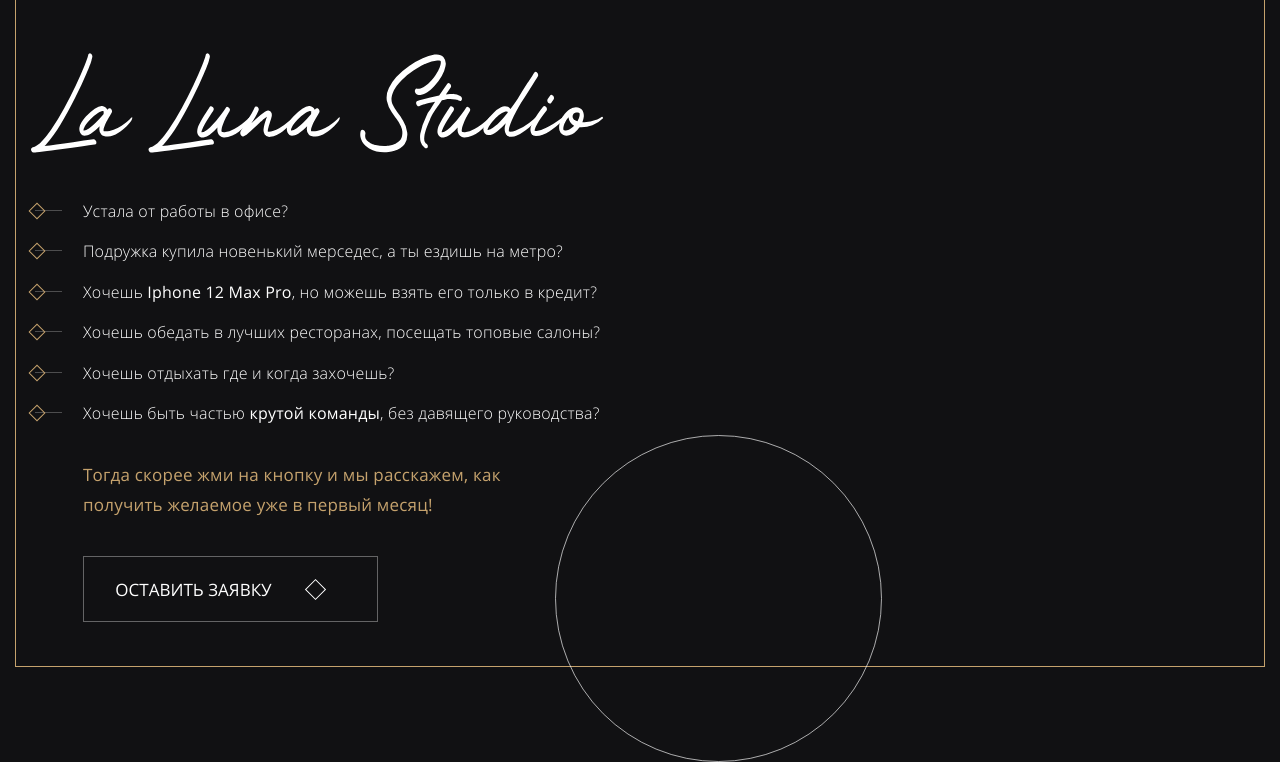
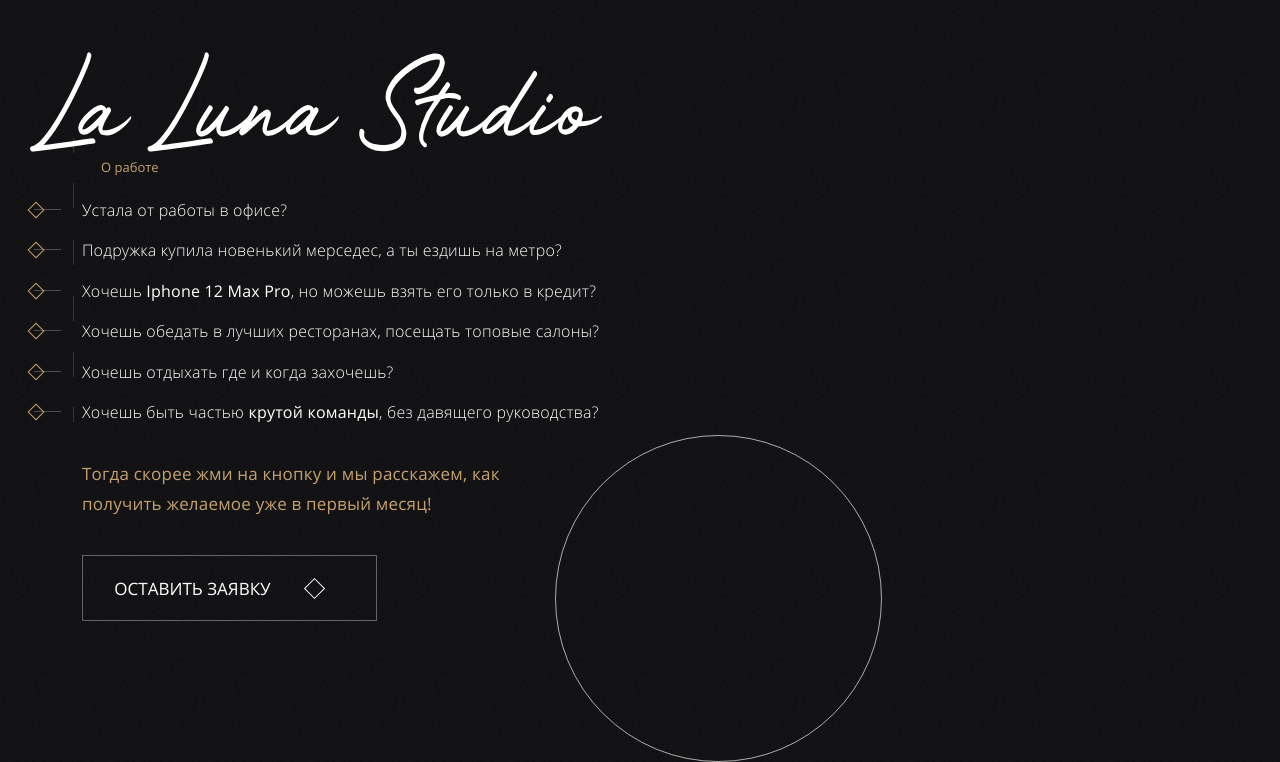
Before and after one commit to iserejatoje/laluna, a website: page index.html in a window 1280 px wide. Shown: the part 120-882 px from the top of the page. Drawn offline with Linux system fonts and the light colour scheme; files whose address does not match are found by name.

Commit message:
Фиксы

```diff
--- a/app/js/app.js
+++ /dev/null
@@ -1,6 +0,0 @@
-// new fullpage('#fullpage', {
-//     navigation: true,
-//     navigationPosition: 'left',
-//     navigationTooltips: ['Доходы', 'Доходы'],
-//     showActiveTooltip: true,
-// });
--- a/app/scss/_variables.scss
+++ b/app/scss/_variables.scss
@@ -1,3 +1,4 @@
 $dark: #111113;
+$nav-dark: #1d1d22;
 $brown: #c5a26d;
 $white: #fff;
--- a/app/scss/main.scss
+++ b/app/scss/main.scss
@@ -15,6 +15,7 @@
   src: local(''),
   url('../fonts/open-sans-v18-latin_cyrillic-300.woff2') format('woff2'),
   url('../fonts/open-sans-v18-latin_cyrillic-300.woff') format('woff');
+  font-display: swap;
 }
 
 @font-face {
@@ -24,6 +25,7 @@
   src: local(''),
   url('../fonts/open-sans-v18-latin_cyrillic-regular.woff2') format('woff2'),
   url('../fonts/open-sans-v18-latin_cyrillic-regular.woff') format('woff');
+  font-display: swap;
 }
 
 @font-face {
@@ -33,6 +35,7 @@
   src: local(''),
   url('../fonts/open-sans-v18-latin_cyrillic-600.woff2') format('woff2'),
   url('../fonts/open-sans-v18-latin_cyrillic-600.woff') format('woff');
+  font-display: swap;
 }
 
 @font-face {
@@ -42,11 +45,12 @@
   src: local(''),
   url('../fonts/open-sans-v18-latin_cyrillic-700.woff2') format('woff2'),
   url('../fonts/open-sans-v18-latin_cyrillic-700.woff') format('woff');
+  font-display: swap;
 }
 
 body {
   font-family: 'Open Sans', sans-serif;
-  background: $dark;
+  background: $dark url(../images/noise.png) repeat;
   padding: 15px;
   box-sizing: border-box;
 }
@@ -219,10 +223,8 @@ ul {
   padding: 0 15px;
 }
 
-#fullpage {
-  .section {
-    color: $white;
-  }
+.section {
+  color: $white;
 }
 
 .logo-link {
@@ -264,6 +266,7 @@ section {
     .i {
       display: inline-block;
       svg {
+
         display: block;
         fill: $brown;
       }
@@ -271,7 +274,117 @@ section {
   }
 }
 
+nav {
+  position: fixed;
+  top: 0;
+  bottom: 0;
+  left: 65px;
+  display: flex;
+  flex-direction: column;
+  justify-content: center;
+  align-items: flex-start;
+
+  svg {
+    display: block;
+    fill: $brown;
+  }
+
+  &:not(.active) {
+    span {
+      opacity: 0;
+    }
+  }
+  .active {
+    span {
+      opacity: 1;
+    }
+  }
+
+  .moon-icon {
+    width: 16px;
+    margin-right: 20px;
+    display: inline-block;
+  }
+
+  a {
+    color: $brown;
+    text-decoration: none;
+    font-size: 13px;
+    display: inline-flex;
+    margin: 20px 0;
+
+    .moon-icon {
+      position: relative;
+    }
+
+    &:nth-child(2) {
+      .moon-icon {
+        &:before {
+          height: 25px;
+          background: $white;
+          bottom: 24px;
+          left: 8px;
+        }
+      }
+    }
+
+    .moon-icon {
+      &:after,
+      &:before {
+        position: absolute;
+        content: '';
+        display: block;
+        opacity: .15;
+        width: 1px;
+      }
+    }
+
+    &:nth-child(1) {
+      .moon-icon {
+        &:before {
+          height: 15px;
+          background: $white;
+          bottom: 23px;
+          left: 8px;
+        }
+      }
+    }
+    &:last-child {
+      .moon-icon {
+        &:before {
+          height: 15px;
+          background: $white;
+          top: 23px;
+          left: 8px;
+        }
+      }
+    }
+    &:nth-child(2),
+    &:nth-child(3),
+    &:nth-child(4) {
+      .moon-icon {
+        &:after {
+          height: 25px;
+          background: $white;
+          top: 24px;
+          left: 8px;
+        }
+      }
+    }
+
+    span {
+      transition: opacity 300ms linear;
+    }
+
+    &:hover {
+      span {
+        opacity: 1;
+      }
+    }
+  }
+}
+
 #app {
-  border: 1px solid $brown;
-  height: 100%;
+  //border: 1px solid $brown;
+  //height: 100%;
 }
--- a/index.html
+++ b/index.html
@@ -6,7 +6,6 @@
           content="width=device-width, user-scalable=yes, initial-scale=1.0, maximum-scale=5.0, minimum-scale=1.0">
     <meta http-equiv="X-UA-Compatible" content="ie=edge">
     <title>La Luna</title>
-
     <link rel="preload" href="app/fonts/open-sans-v18-latin_cyrillic-regular.woff" as="font" type="font/woff" crossorigin>
     <link rel="preload" href="app/fonts/open-sans-v18-latin_cyrillic-regular.woff2" as="font" type="font/woff2" crossorigin>
     <link rel="preload" href="app/fonts/open-sans-v18-latin_cyrillic-300.woff" as="font" type="font/woff" crossorigin>
@@ -15,15 +14,56 @@
     <meta name="description" content="Вебкам и всё такое">
     <meta name="keywords" content="вебкам, модели">
     <link rel="stylesheet" href="app/css/normalize.css">
-    <link rel="stylesheet" href="app/css/fullpage.min.css">
     <link rel="stylesheet" href="app/css/app.min.css">
 </head>
 <body>
 
-<a class="skip-link" href="#fullpage">Skip to main</a>
+<a class="skip-link" href="#app">Перейти к контенту</a>
+
+<nav>
+    <a href="#" class="active">
+        <div class="moon-icon">
+            <svg width="16" height="16">
+                <use xlink:href="app/images/sprite.svg#moon_1"></use>
+            </svg>
+        </div>
+        <span>О работе</span>
+    </a>
+    <a href="#">
+        <div class="moon-icon">
+            <svg width="16" height="16">
+                <use xlink:href="app/images/sprite.svg#moon_2"></use>
+            </svg>
+        </div>
+        <span>Доходы</span>
+    </a>
+    <a href="#">
+        <div class="moon-icon">
+            <svg width="16" height="16">
+                <use xlink:href="app/images/sprite.svg#moon_3"></use>
+            </svg>
+        </div>
+        <span>Вакансии</span>
+    </a>
+    <a href="#">
+        <div class="moon-icon">
+            <svg width="16" height="16">
+                <use xlink:href="app/images/sprite.svg#moon_4"></use>
+            </svg>
+        </div>
+        <span>Оставить заявку</span>
+    </a>
+    <a href="#">
+        <div class="moon-icon">
+            <svg width="16" height="16">
+                <use xlink:href="app/images/sprite.svg#moon_6"></use>
+            </svg>
+        </div>
+        <span>Контакты</span>
+    </a>
+</nav>
 
 <div id="app">
-    <div id="fullpage">
 
     <section class="section home">
         <div class="container">
@@ -77,10 +117,10 @@
         </div>
     </section>
 
-    </div>
+    <section class="section"></section>
+
 </div>
 
-<script src="app/js/fullpage.min.js"></script>
 <script src="app/js/app.min.js"></script>
 
 </body>
```
Also changed, not shown: app/css/app.min.css, app/css/fullpage.min.css (deleted), app/images/noise.png (added), app/images/sprite.svg, app/js/fullpage.min.js (deleted), app/svg/moon_1.svg (added), app/svg/moon_2.svg (added), app/svg/moon_3.svg (added), app/svg/moon_4.svg (added), app/svg/moon_5.svg (added), app/svg/moon_6.svg (added). Lines whose indentation alone changed are shown as unchanged.
